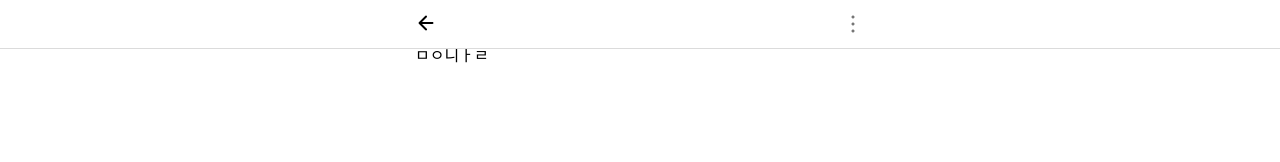
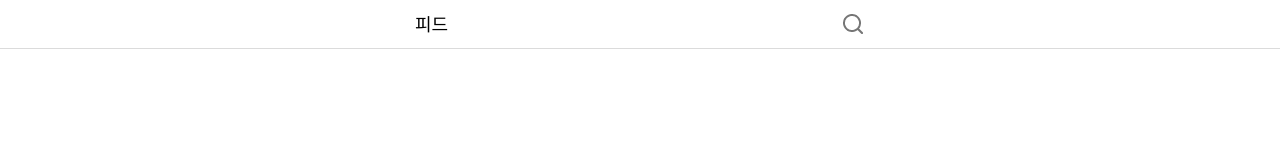
Before and after one commit to munseunggyu/triplus, a React (Create React App) app: page / in a window 1280 px wide. Shown: the top 162 px of the page. Built offline with nearby package versions, Linux system fonts and the light colour scheme.

Commit message:
feat: 헤더 검색하기 버튼 추가

```diff
--- /dev/null
+++ b/src/components/Header/SearchButton.jsx
@@ -0,0 +1,18 @@
+import React from "react";
+import styled from "styled-components";
+import css_sprite from "../../assets/images/css_sprites.png";
+
+const SearchBtn = styled.button`
+  width: 24px;
+  height: 24px;
+  background: url(${css_sprite}) -10px -146px;
+  margin-left: auto;
+`;
+
+export default function SearchButton() {
+  return (
+    <SearchBtn>
+      <span className="ir">검색 버튼</span>
+    </SearchBtn>
+  );
+}
--- a/src/components/Header/style.js
+++ /dev/null
@@ -1,3 +0,0 @@
-export const HeaderRightBtn = styled.button`
-  margin-left: auto;
-`;
--- a/src/pages/Home/index.jsx
+++ b/src/pages/Home/index.jsx
@@ -1,20 +1,17 @@
 import React from "react";
 import Header from "../../components/Header";
 import HeaderTitle from "../../components/Header/HeaderTitle";
-import Prev from "../../components/Header/Prev";
-import SearchInput from "../../components/Header/SearchInput";
-import Vertical from "../../components/Header/Vertical";
+import SearchButton from "../../components/Header/SearchButton";
 import { MainContainer } from "../../components/MainContainer";
 
 export default function Home() {
   return (
     <>
-      <Header h1Ir="프로필">
-        <Prev />
-        {/* <HeaderTitle>감귤마켓 피드</HeaderTitle> */}
-        <Vertical />
+      <Header>
+        <HeaderTitle>피드</HeaderTitle>
+        <SearchButton />
       </Header>
-      <MainContainer>ㅁㅇ니ㅏㄹ</MainContainer>
+      <MainContainer></MainContainer>
     </>
   );
 }
```
